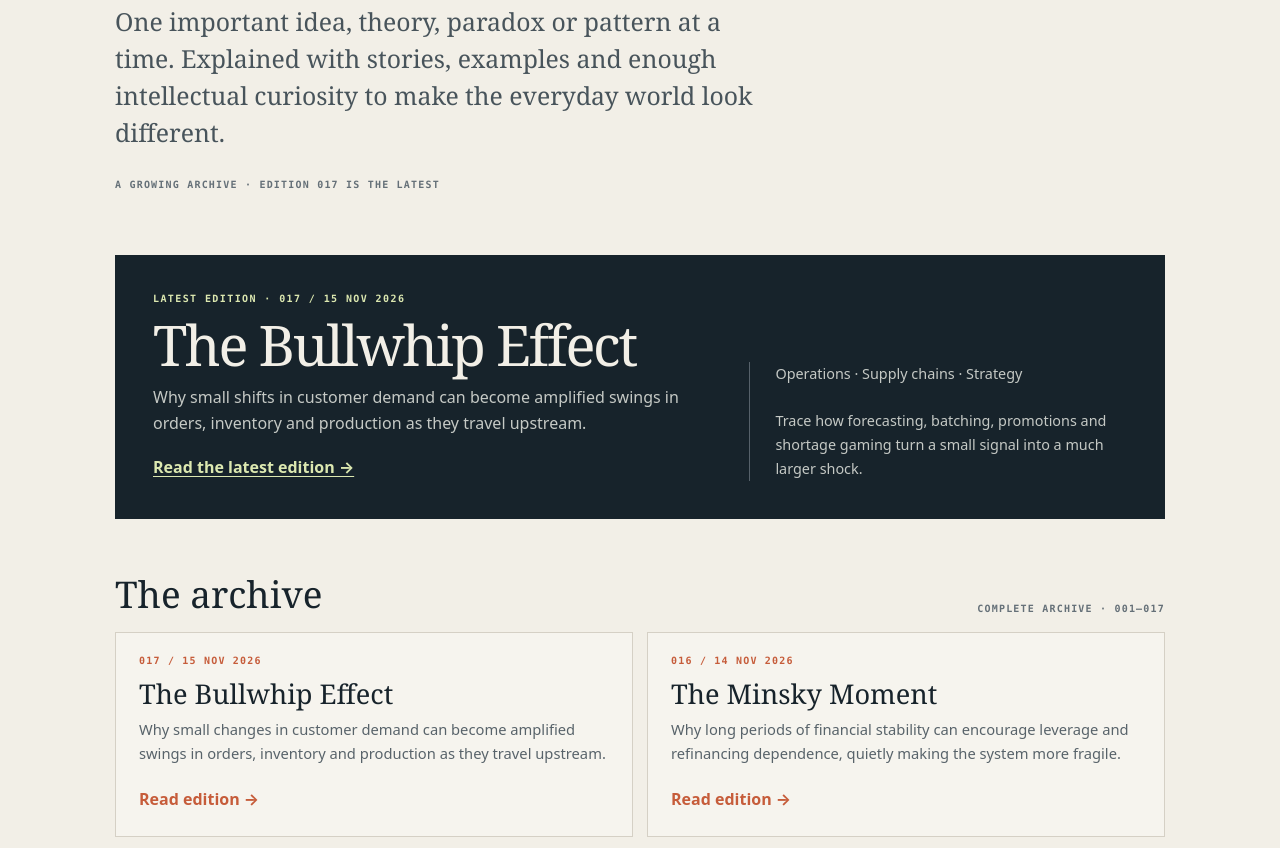
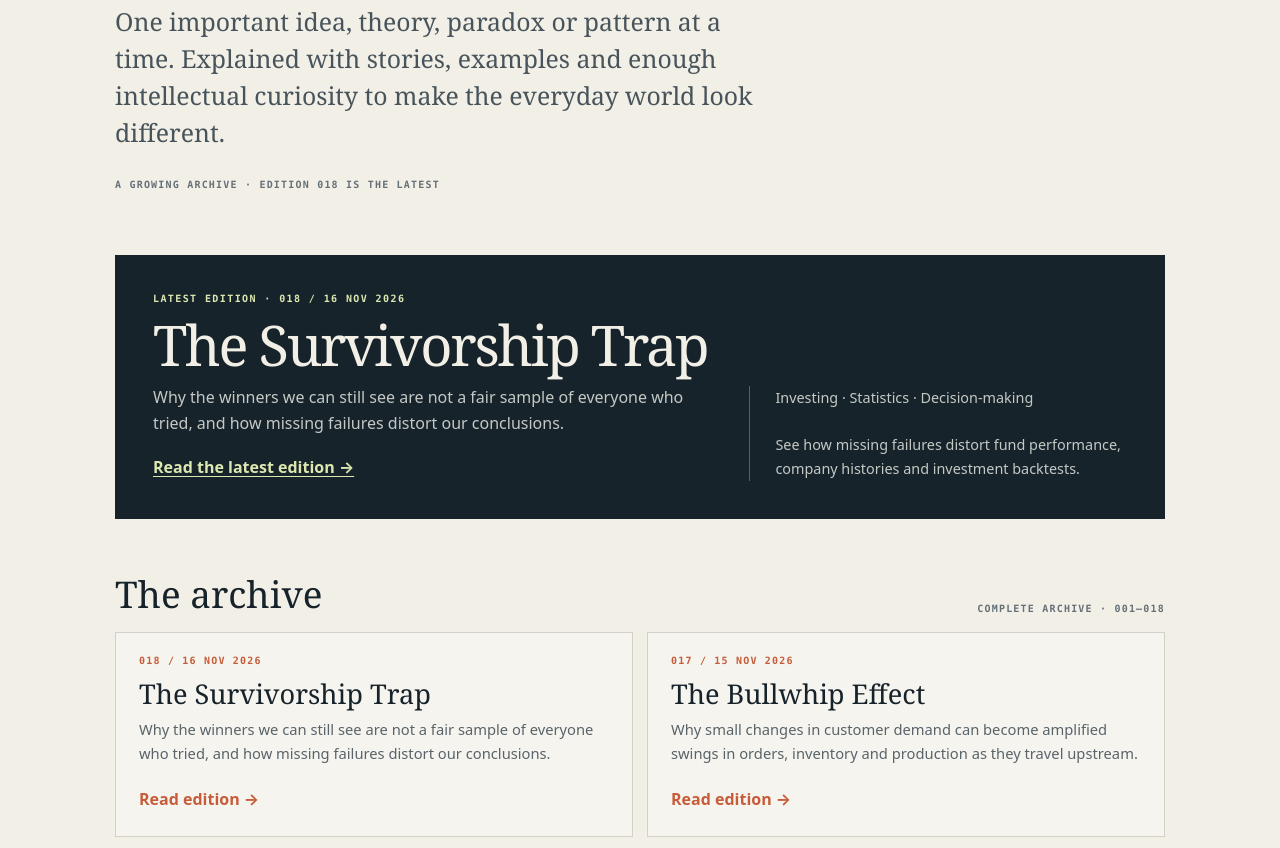
Before and after one commit to happyrabbit29/daily-big-idea, a plain HTML site: page index.html in a window 1280 px wide. Shown: the part 541-1389 px from the top of the page. Drawn offline with Linux system fonts and the light colour scheme.

Commit message:
Feature Daily Big Idea 018 and update archive

```diff
--- a/index.html
+++ b/index.html
@@ -45,19 +45,20 @@ footer{border-top:1px solid var(--line);padding:20px 0 32px;color:var(--muted);f
 <div class="kicker">A daily field guide to thinking</div>
 <h1>Ideas that<br>change the angle.</h1>
 <p class="intro">One important idea, theory, paradox or pattern at a time. Explained with stories, examples and enough intellectual curiosity to make the everyday world look different.</p>
-<div class="hero-meta">A growing archive · Edition 017 is the latest</div>
+<div class="hero-meta">A growing archive · Edition 018 is the latest</div>
 </header>
 <section class="latest" aria-labelledby="latest-title">
 <div>
-<div class="tag">Latest edition · 017 / 15 Nov 2026</div>
-<h2 id="latest-title">The Bullwhip Effect</h2>
-<p>Why small shifts in customer demand can become amplified swings in orders, inventory and production as they travel upstream.</p>
-<a href="editions/bullwhip-effect.html">Read the latest edition →</a>
+<div class="tag">Latest edition · 018 / 16 Nov 2026</div>
+<h2 id="latest-title">The Survivorship Trap</h2>
+<p>Why the winners we can still see are not a fair sample of everyone who tried, and how missing failures distort our conclusions.</p>
+<a href="editions/survivorship-bias.html">Read the latest edition →</a>
 </div>
-<div class="side">Operations · Supply chains · Strategy<br><br>Trace how forecasting, batching, promotions and shortage gaming turn a small signal into a much larger shock.</div>
+<div class="side">Investing · Statistics · Decision-making<br><br>See how missing failures distort fund performance, company histories and investment backtests.</div>
 </section>
-<div class="section-head"><h2>The archive</h2><span>Complete archive · 001–017</span></div>
+<div class="section-head"><h2>The archive</h2><span>Complete archive · 001–018</span></div>
 <section class="archive" aria-label="All available editions">
+<article class="card"><div class="number">018 / 16 NOV 2026</div><h3>The Survivorship Trap</h3><p>Why the winners we can still see are not a fair sample of everyone who tried, and how missing failures distort our conclusions.</p><a href="editions/survivorship-bias.html">Read edition →</a></article>
 <article class="card"><div class="number">017 / 15 NOV 2026</div><h3>The Bullwhip Effect</h3><p>Why small changes in customer demand can become amplified swings in orders, inventory and production as they travel upstream.</p><a href="editions/bullwhip-effect.html">Read edition →</a></article>
 <article class="card"><div class="number">016 / 14 NOV 2026</div><h3>The Minsky Moment</h3><p>Why long periods of financial stability can encourage leverage and refinancing dependence, quietly making the system more fragile.</p><a href="editions/minsky-moment.html">Read edition →</a></article>
 
```
